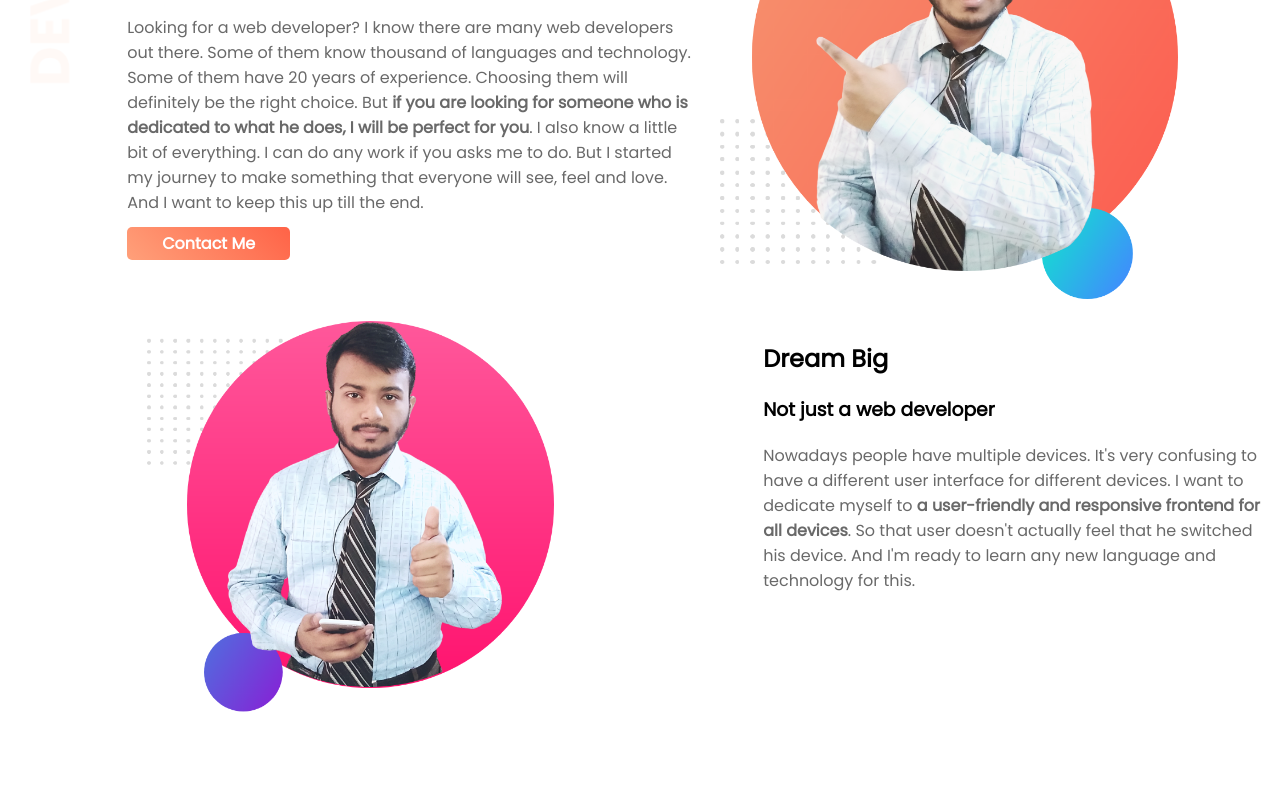
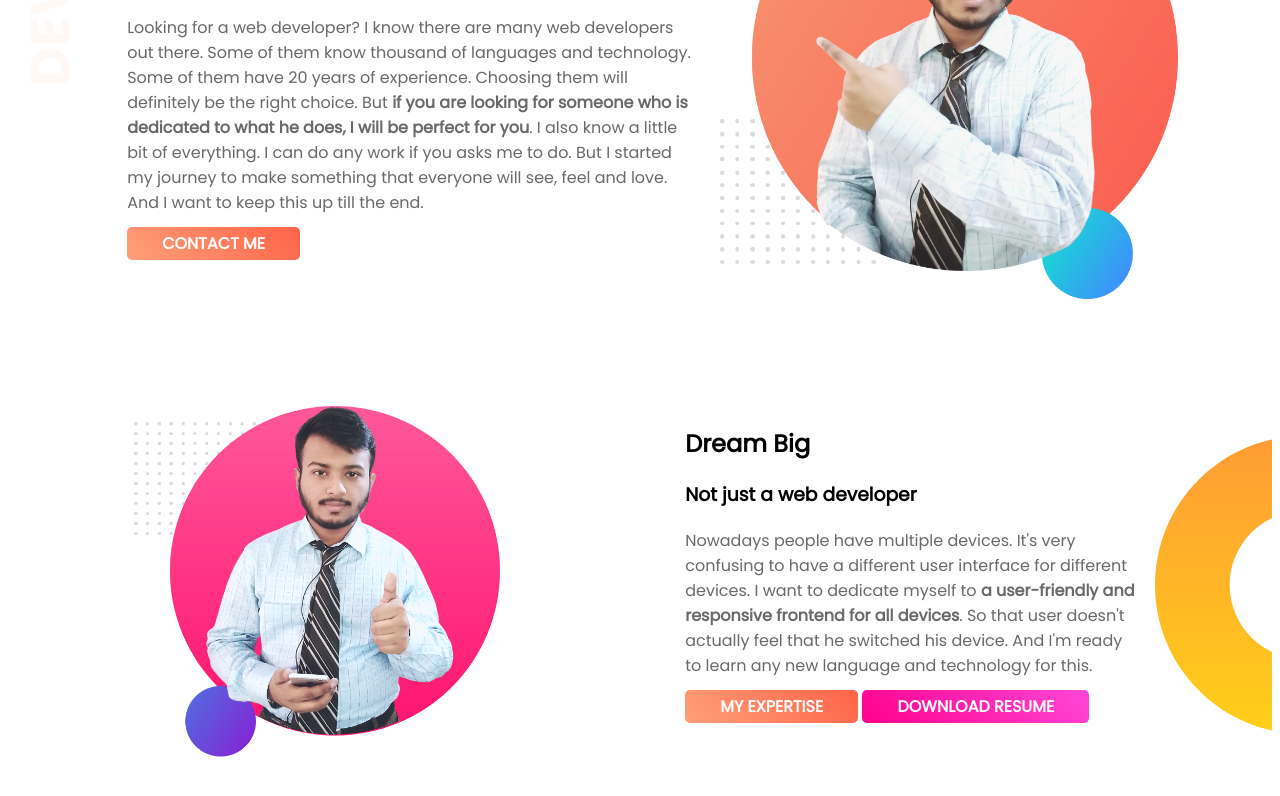
Before and after one commit to sajidmahamud835/developer-portfolio, a plain HTML site: page index.html in a window 1280 px wide. Shown: the part 276-1072 px from the top of the page. Before the commit the page ends 1010 px from the top, so only its background shows below. Drawn offline with Linux system fonts and the light colour scheme.

Commit message:
buttion added, bg added for dream section, other minor edits

```diff
--- a/index.html
+++ b/index.html
@@ -26,13 +26,13 @@
                 started
                 my journey to make something that everyone will see, feel and love. And I want to keep this up till the
                 end.</p>
-            <a class="link-buttion" href="#contact_me" target="_blank" rel="noopener noreferrer">Contact Me</a>
+            <a class="call-to-action-button" href="#contact_me">Contact Me</a>
         </div>
         <div class="half-width pointing-img">
             <img src="images/sajid-photo.png" alt="Web Developer Sajid">
         </div>
     </section>
-    <section>
+    <section class="dream-big">
         <div class="half-width">
             <img src="images/sajid-photo-thumbs-up.png" alt="Web Developer Sajid's Photo Thumbs up">
         </div>
@@ -45,8 +45,8 @@
                     devices</strong>. So that user doesn't actually feel that he switched his device. And I'm ready to
                 learn any new
                 language and technology for this.</p>
-
-
+            <a class="call-to-action-button" href="#my-skills">My Expertise</a>
+            <a class="call-to-action-button2" href="#download-resume">Download Resume</a>
         </div>
     </section>
 </body>
--- a/styles/style.css
+++ b/styles/style.css
@@ -15,7 +15,7 @@ h1{
 }
 section{
     display: flex;
-    margin-bottom: 15px;
+    margin-bottom: 100px;
 }
 .half-width {
     width: 50%;
@@ -32,16 +32,32 @@ section{
 .pointing-img{
     padding: 120px 0px 0px 0px;
 }
-.link-buttion {
+.call-to-action-button{
+    text-transform: uppercase;
     text-decoration: none;
     color: white;
     font-weight: 600;
     background: linear-gradient(45deg, lightsalmon, tomato);
     padding: 5px 35px;
     border-radius: 5px;
+}
+.call-to-action-button2{
+        text-transform: uppercase;
+        text-decoration: none;
+        color: white;
+        font-weight: 600;
+        background: linear-gradient(45deg, #ff008c, #ff47d7);
+        padding: 5px 35px;
+        border-radius: 5px;
 
 }
 .top-banner{
     background-image: url(../images/top-banner.png);
     background-repeat: no-repeat;
 }
+.dream-big{
+    background-image: url(../images/dream-bg.png);
+    background-repeat: no-repeat;
+    background-position: right;
+    padding-right: 130px;
+}
```
